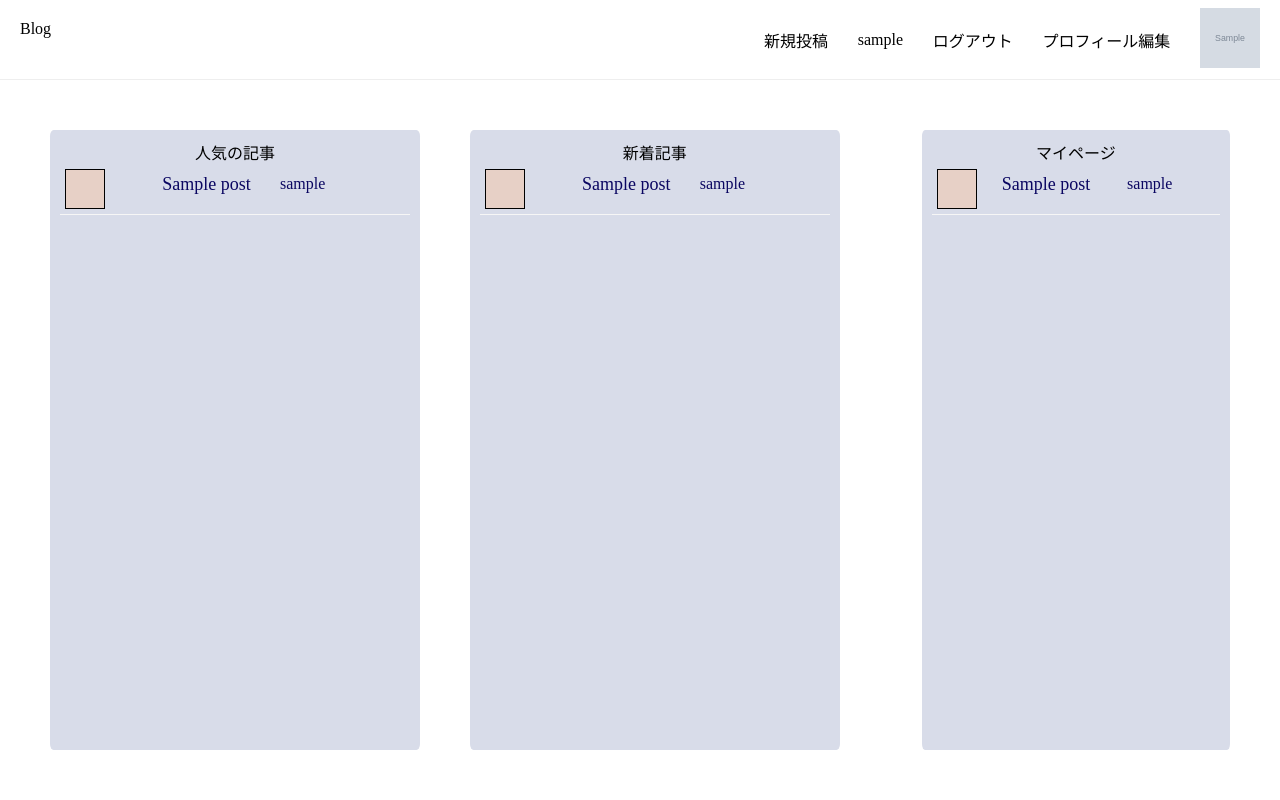
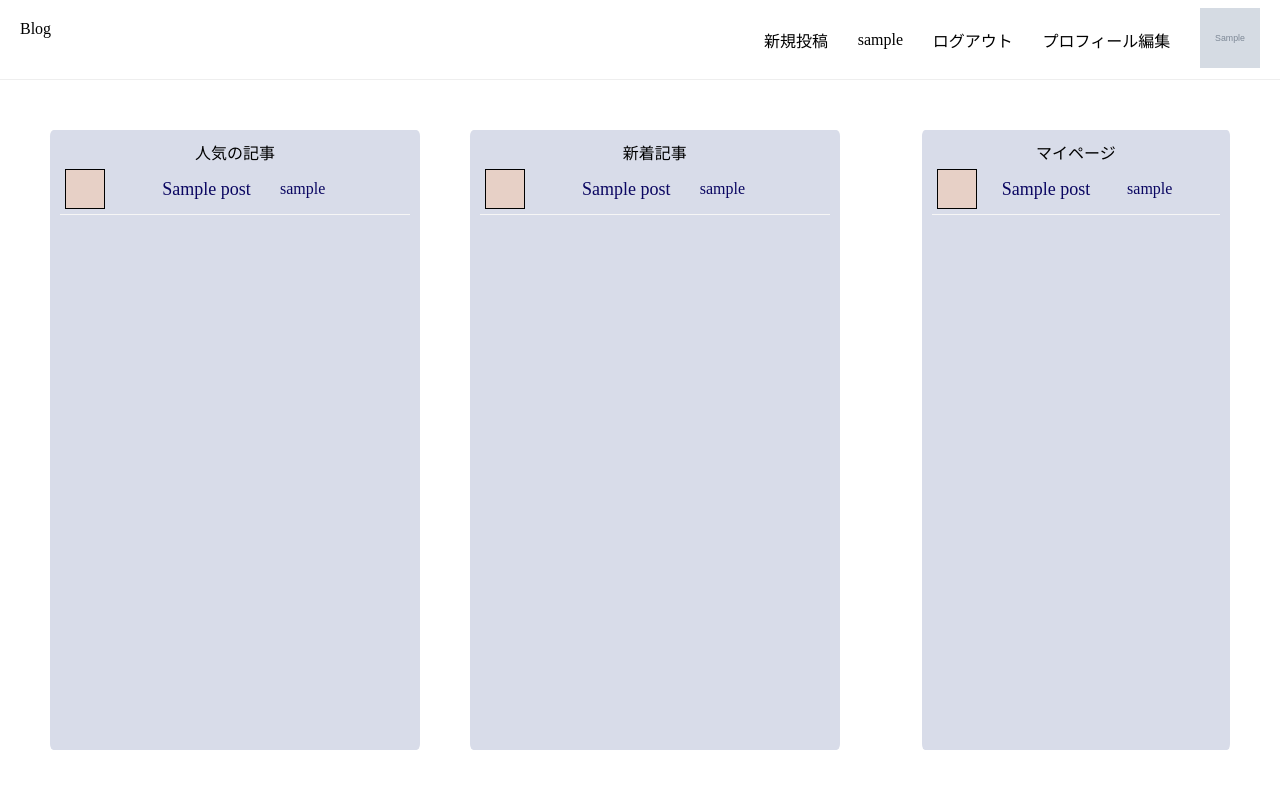
Before and after one commit to h-asuka/hobby_blog, a Rails app: page / in a window 1280 px wide. Run offline with Rails 7, Linux system fonts and the light colour scheme; a user stored in the database is signed in; tables that the repository leaves empty hold one stand-in row (values such as "Sample post"); grey boxes marked "Sample" are stand-in pictures; style sheets or scripts are compiled from the project's sources; some libraries are stand-ins or nearby versions.

Commit message:
微修正

```diff
--- a/app/assets/stylesheets/index.scss
+++ b/app/assets/stylesheets/index.scss
@@ -49,6 +49,7 @@
         background-color: #D8DCE9;
         display: flex;
         border-bottom: 1px solid #f6f6f6;
+        align-items: center;
         .myside-image {
           height: 40px;
           width: 40px;
@@ -114,13 +115,13 @@
 .postlist {
   display: flex;
   border-bottom: 1px solid #f6f6f6;
+  align-items: center;
   .side-image {
     height: 40px;
     width: 40px;
     border: solid 1px;
     background-color: #E7D0C6;
     margin: 5px;
-  }
   }
   .post {
     height: 100%;
@@ -154,3 +155,4 @@
       color: #0A0661;
     }
   }
+}
```
Lines whose indentation alone changed are shown as unchanged.
